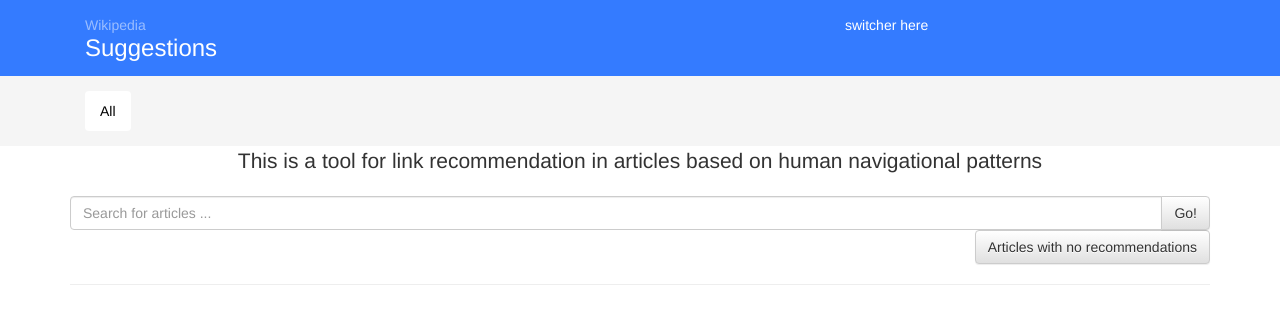
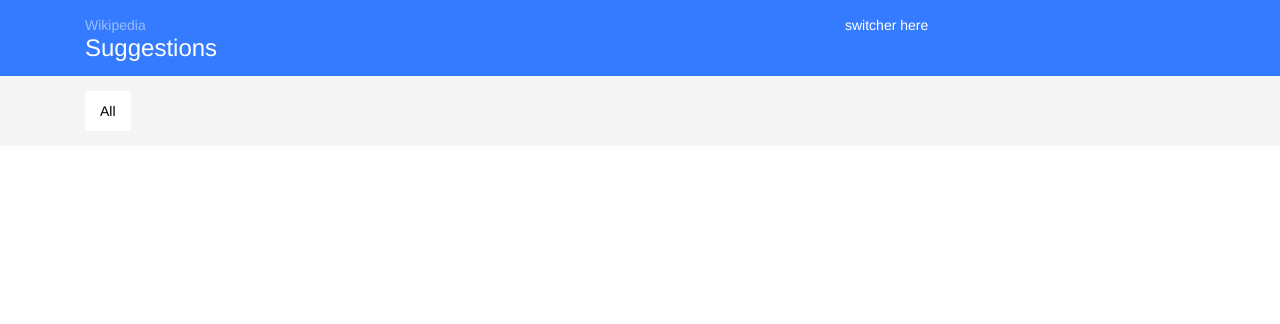
Before and after one commit to AshwinParanjape/navlink-recommendation, a Flask app: page / in a window 1280 px wide. Shown: the top 324 px of the page. Run offline with Flask 2, Linux system fonts and the light colour scheme; data that the repository does not hold is empty; some libraries are stand-ins or nearby versions.

Commit message:
removed the search
removed the search

```diff
--- a/src/templates/main.html
+++ b/src/templates/main.html
@@ -107,7 +107,9 @@
 
 
 
-      <div class = "row">
+    <!--- search -->
+
+      <!--div class = "row">
           <div class="col-md-12">
 
             <p class="lead text-center">This is a tool for link recommendation in articles based on human navigational patterns</p>
@@ -122,8 +124,9 @@
               </span>
             </div>
         </div>
-    </div>
-    <div class="row">
+    </div-->
+
+        <!--div class="row">
         <div class="col-md-4 col-md-offset-8">
             <div class="btn-group pull-right" data-toggle="buttons" >
                   <label class="btn btn-default">
@@ -134,12 +137,20 @@
 
             </div>
         </div>
-    </div>
+    </div-->
+
+   <!--  search end -->
+
+
+
+
+
+
     <div id = "search-results" class="row">
 
 
     </div>
-    <hr>
+
     <div class="row">
 
             <div class="tab-content">
```
